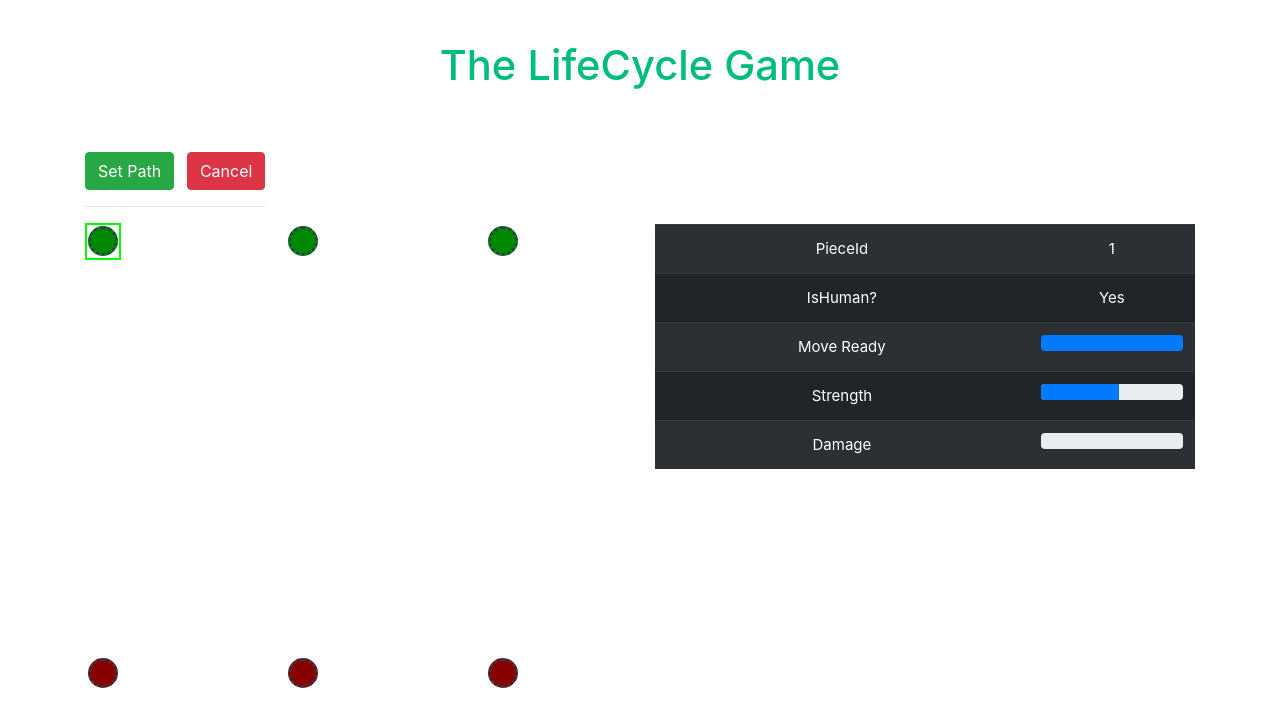
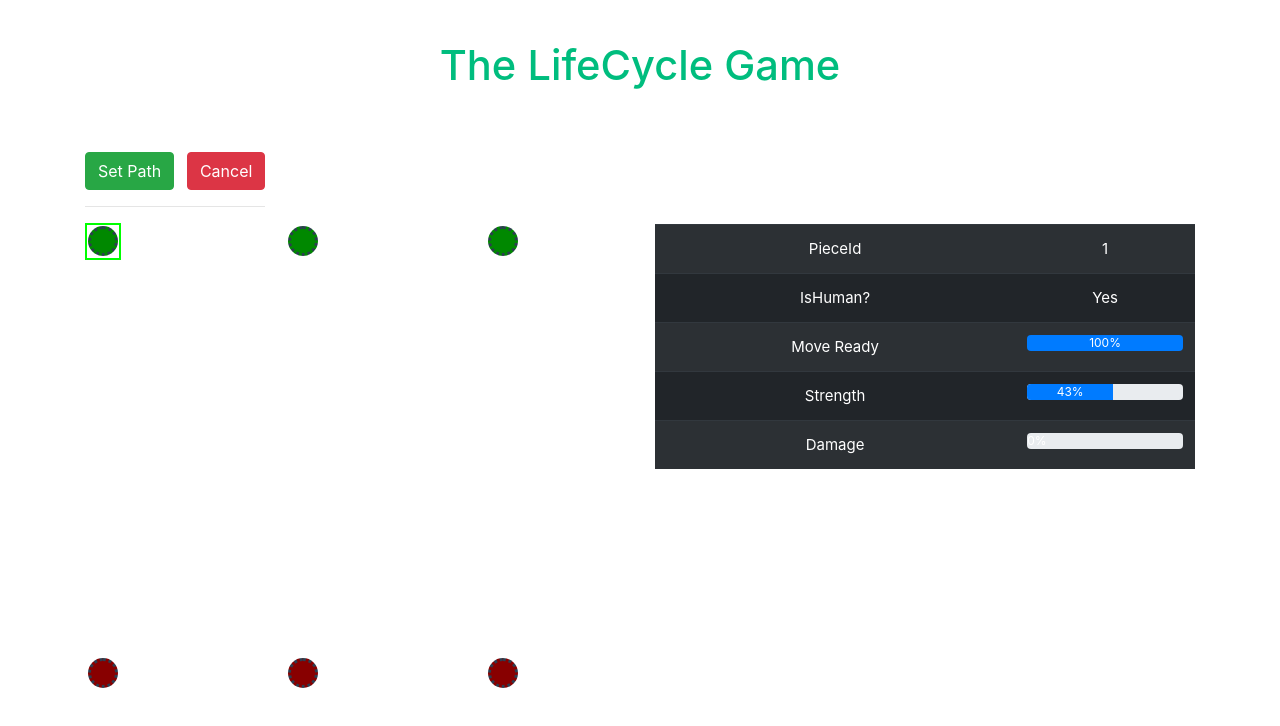
Before and after one commit to jaspreet-shaheed/LifeCycleV2, a Vue app in the folder vue-project/: page / in a window 1280 px wide. Both pictures are taken after a click on the element 103 px from the left and 241 px from the top of the page. Shown: the top 726 px of the page. Built offline with nearby package versions, Linux system fonts and the light colour scheme.

Commit message:
Add progress text

```diff
--- a/vue-project/src/components/PieceInfo.vue
+++ b/vue-project/src/components/PieceInfo.vue
@@ -6,13 +6,14 @@ const props = defineProps<{
   selectedPiece: PieceData | null
 }>()
 
-const movePercent = computed(
-  () => 'width: ' + (props.selectedPiece?.readyToMovePercent ?? 100) + '%',
-)
+const moveText = computed(() => (props.selectedPiece?.readyToMovePercent ?? 100) + '%')
+const movePercent = computed(() => 'width: ' + moveText.value)
 
-const lifeStrength = computed(() => 'width: ' + (props.selectedPiece?.lifeStrength ?? 100) + '%')
+const lifeText = computed(() => (props.selectedPiece?.lifeStrength ?? 100) + '%')
+const lifeStrength = computed(() => 'width: ' + lifeText.value)
 
-const damagePercent = computed(() => 'width: ' + (props.selectedPiece?.damage ?? 0) + '%')
+const damageText = computed(() => (props.selectedPiece?.damage ?? 0) + '%')
+const damagePercent = computed(() => 'width: ' + damageText.value)
 </script>
 
 <template>
@@ -33,7 +34,9 @@ const damagePercent = computed(() => 'width: ' + (props.selectedPiece?.damage ??
             <td>Move Ready</td>
             <td>
               <div class="progress">
-                <div class="progress-bar" role="progressbar" v-bind:style="movePercent"></div>
+                <div class="progress-bar" role="progressbar" v-bind:style="movePercent">
+                  {{ moveText }}
+                </div>
               </div>
             </td>
           </tr>
@@ -41,7 +44,9 @@ const damagePercent = computed(() => 'width: ' + (props.selectedPiece?.damage ??
             <td>Strength</td>
             <td>
               <div class="progress">
-                <div class="progress-bar" role="progressbar" v-bind:style="lifeStrength"></div>
+                <div class="progress-bar" role="progressbar" v-bind:style="lifeStrength">
+                  {{ lifeText }}
+                </div>
               </div>
             </td>
           </tr>
@@ -49,7 +54,9 @@ const damagePercent = computed(() => 'width: ' + (props.selectedPiece?.damage ??
             <td>Damage</td>
             <td>
               <div class="progress">
-                <div class="progress-bar" role="progressbar" v-bind:style="damagePercent"></div>
+                <div class="progress-bar" role="progressbar" v-bind:style="damagePercent">
+                  {{ damageText }}
+                </div>
               </div>
             </td>
           </tr>
```
